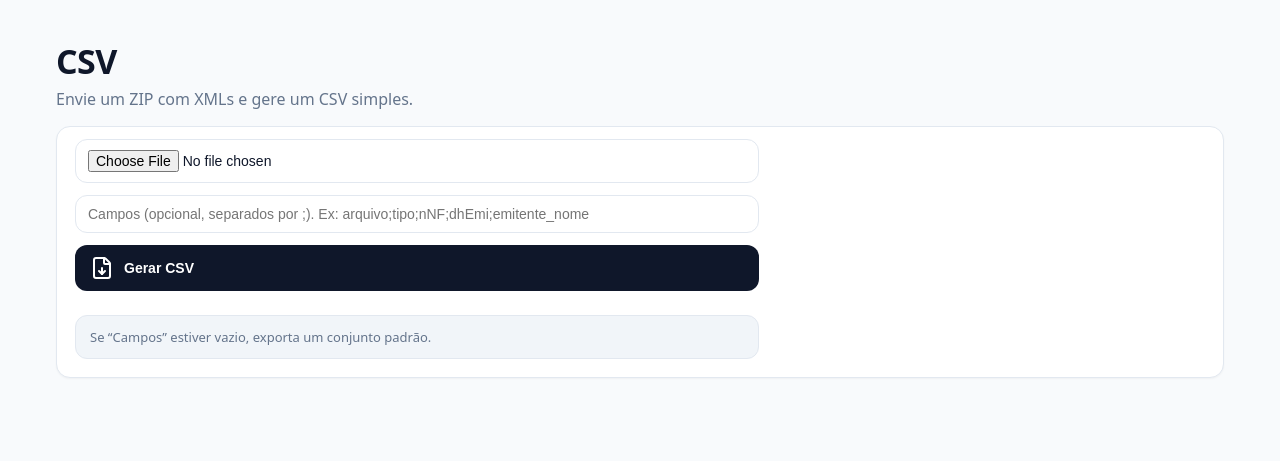
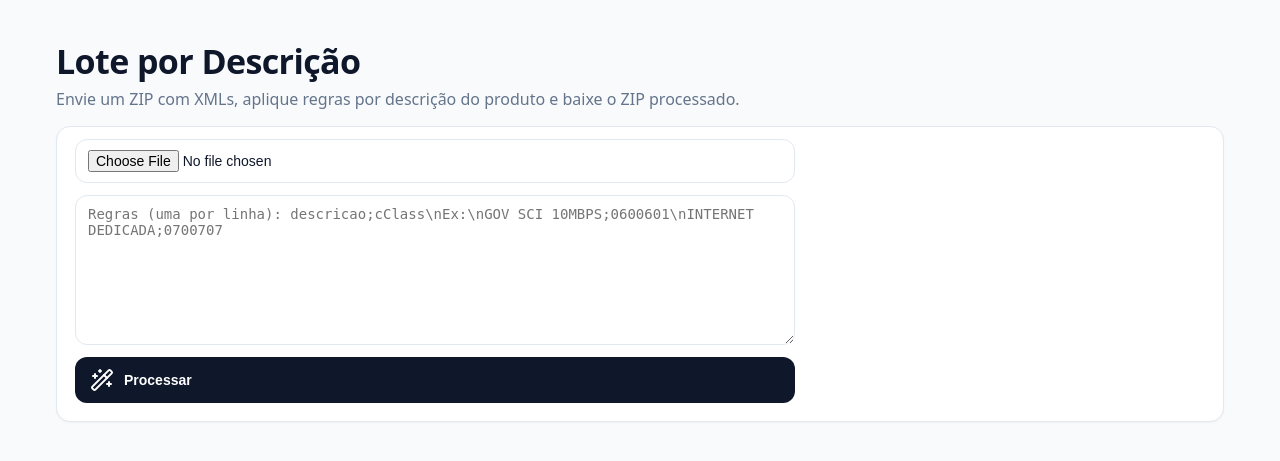
Before and after one commit to wriellgamaoliveira-pixel/troca-xml-web, a Flask app: page /csv in a window 1280 px wide. Shown: the part 63-524 px from the top of the page. Run offline with Flask 3, Linux system fonts and the light colour scheme.

Commit message:
Replace /csv with lote por descricao cClass updater

```diff
--- a/app.py
+++ b/app.py
@@ -10,7 +10,6 @@ import io
 import threading
 import time
 
-import pandas as pd
 from lxml import etree
 
 app = Flask(__name__)
@@ -1059,55 +1058,131 @@ def api_resumo_status():
     return jsonify(st)
 
 # =========================================================
-# CSV export (mantém simples)
+# Lote por descrição (substitui funcionalidade antiga do CSV)
 # =========================================================
+def _parse_regras_descricao(regras_texto: str):
+    regras = []
+    for ln in (regras_texto or "").splitlines():
+        ln = ln.strip()
+        if not ln or ";" not in ln:
+            continue
+        desc, cclass = [x.strip() for x in ln.split(";", 1)]
+        if not desc or not cclass:
+            continue
+        regras.append((desc.lower(), cclass))
+    return regras
+
+
+def upsert_child_text(parent, tag, value, ns_uri):
+    tag_full = f"{{{ns_uri}}}{tag}" if ns_uri else tag
+    el = parent.find(tag_full)
+    if el is None:
+        el = etree.SubElement(parent, tag_full)
+    el.text = value
+
+
 @app.route("/api/csv/gerar", methods=["POST"])
 def api_csv_gerar():
     try:
         if "zip_xmls" not in request.files:
             return jsonify({"success": False, "error": "Envie o ZIP no campo zip_xmls"}), 400
+
         zf = request.files["zip_xmls"]
         if not zf.filename.lower().endswith(".zip"):
             return jsonify({"success": False, "error": "Envie um arquivo .zip"}), 400
 
-        campos = (request.form.get("campos", "") or "").strip()
-        requested = [c.strip() for c in campos.split(";") if c.strip()] if campos else []
+        regras = _parse_regras_descricao(request.form.get("regras_descricao_cclass", ""))
+        if not regras:
+            return jsonify({"success": False, "error": "Informe regras válidas no formato descricao;cClass"}), 400
 
-        rows = []
-        with zipfile.ZipFile(io.BytesIO(zf.read()), "r") as zip_in:
-            for name in zip_in.namelist():
+        sid = str(uuid.uuid4())
+        out_zip_path = os.path.join(UPLOADS_DIR, f"lote_descricao_{sid}.zip")
+
+        total_xml = 0
+        changed_files = 0
+        total_changes = 0
+        errors = 0
+
+        with zipfile.ZipFile(io.BytesIO(zf.read()), "r") as zin, zipfile.ZipFile(out_zip_path, "w", compression=zipfile.ZIP_DEFLATED) as zout:
+            for name in zin.namelist():
                 if not name.lower().endswith(".xml"):
                     continue
-                d = parse_xml_any(zip_in.read(name))
-                if "error" in d:
-                    continue
-                row = {
-                    "arquivo": name,
-                    "tipo": d.get("tipo"),
-                    "nNF": d.get("nNF"),
-                    "serie": d.get("serie"),
-                    "cNF": d.get("cNF"),
-                    "dhEmi": d.get("dhEmi"),
-                    "emitente_nome": (d.get("emitente") or {}).get("xNome"),
-                    "emitente_doc": (d.get("emitente") or {}).get("CNPJ"),
-                    "dest_nome": (d.get("destinatario") or {}).get("xNome"),
-                    "dest_doc": (d.get("destinatario") or {}).get("doc"),
-                    "total_vProd": (d.get("totais") or {}).get("vProd"),
-                }
-                if requested:
-                    row = {k: row.get(k) for k in requested if k in row}
-                    if "arquivo" not in row:
-                        row["arquivo"] = name
-                rows.append(row)
 
-        if not rows:
-            return jsonify({"success": False, "error": "Nenhum XML válido encontrado no ZIP"}), 400
+                total_xml += 1
+                try:
+                    root = etree.fromstring(zin.read(name))
+                    ns_uri = root.tag.split("}")[0].strip("{") if "}" in root.tag else ""
+                    ns = {"nfe": ns_uri} if ns_uri else {}
 
-        df = pd.DataFrame(rows)
-        csv_bytes = df.to_csv(index=False).encode("utf-8")
-        return send_file(io.BytesIO(csv_bytes), as_attachment=True, download_name="export.csv", mimetype="text/csv")
+                    dets = root.findall(".//nfe:det", ns) if ns else root.findall(".//det")
+                    file_changes = 0
+
+                    for det in dets:
+                        prod = det.find("nfe:prod", ns) if ns else det.find("prod")
+                        if prod is None:
+                            continue
+
+                        xprod = (prod.findtext("nfe:xProd", default="", namespaces=ns) if ns else prod.findtext("xProd", default="")) or ""
+                        xprod_lower = xprod.lower()
+
+                        for desc_rule, cclass_rule in regras:
+                            if desc_rule in xprod_lower:
+                                current = prod.findtext("nfe:cClass", default="", namespaces=ns) if ns else prod.findtext("cClass", default="")
+                                if (current or "").strip() != cclass_rule:
+                                    upsert_child_text(prod, "cClass", cclass_rule, ns_uri)
+                                    file_changes += 1
+                                break
+
+                    if file_changes > 0:
+                        changed_files += 1
+                        total_changes += file_changes
+
+                    zout.writestr(name, etree.tostring(root, encoding="utf-8", xml_declaration=True))
+                except Exception:
+                    errors += 1
+
+        r_setex(
+            f"csv:lote:{sid}",
+            SUMMARY_TTL,
+            {
+                "output_path": out_zip_path,
+                "total_xml": total_xml,
+                "changed_files": changed_files,
+                "total_changes": total_changes,
+                "errors": errors,
+            },
+        )
+
+        return jsonify(
+            {
+                "success": True,
+                "session_id": sid,
+                "total_xml": total_xml,
+                "changed_files": changed_files,
+                "total_changes": total_changes,
+                "errors": errors,
+            }
+        )
     except Exception as e:
         return jsonify({"success": False, "error": str(e)}), 500
+
+
+@app.route("/api/csv/baixar/<sid>")
+def api_csv_baixar(sid):
+    data = r_get_json(f"csv:lote:{sid}")
+    if not data:
+        return jsonify({"success": False, "error": "Sessão não encontrada"}), 404
+
+    out_path = data.get("output_path")
+    if not out_path or not os.path.exists(out_path):
+        return jsonify({"success": False, "error": "Arquivo processado não encontrado"}), 404
+
+    return send_file(
+        out_path,
+        as_attachment=True,
+        download_name=f"lote_descricao_{sid}.zip",
+        mimetype="application/zip",
+    )
 
 # =========================================================
 # Dados exemplo
--- a/templates/csv.html
+++ b/templates/csv.html
@@ -1,50 +1,67 @@
 {% extends "base.html" %}
-{% block title %}CSV - Troca XML{% endblock %}
+{% block title %}Lote por Descrição - Troca XML{% endblock %}
 
 {% block content %}
-<h1 class="page-title">CSV</h1>
-<p class="page-subtitle">Envie um ZIP com XMLs e gere um CSV simples.</p>
+<h1 class="page-title">Lote por Descrição</h1>
+<p class="page-subtitle">Envie um ZIP com XMLs, aplique regras por descrição do produto e baixe o ZIP processado.</p>
 
 <div class="card">
-  <div class="card-content" style="display:grid;gap:12px;max-width:720px;">
-    <form id="csvForm" style="display:grid;gap:12px;">
+  <div class="card-content">
+    <form id="csvForm" style="display:grid;gap:12px;max-width:720px;">
       <input class="input" type="file" id="zipCsv" name="zip_xmls" accept=".zip" required>
 
-      <input class="input" type="text" id="campos" placeholder="Campos (opcional, separados por ;). Ex: arquivo;tipo;nNF;dhEmi;emitente_nome">
+      <textarea class="input" id="regras" rows="8" placeholder="Regras (uma por linha): descricao;cClass\nEx:\nGOV SCI 10MBPS;0600601\nINTERNET DEDICADA;0700707" required></textarea>
 
-      <button class="btn" type="submit"><i data-lucide="file-down"></i> Gerar CSV</button>
+      <button class="btn" type="submit" id="btnProcessar"><i data-lucide="wand-2"></i> Processar</button>
     </form>
-    <div class="note">Se “Campos” estiver vazio, exporta um conjunto padrão.</div>
+
+    <div id="csvOut" class="note" style="display:none; margin-top:12px;">
+      <div id="csvResumo" style="margin-bottom:8px;"></div>
+      <a class="btn btn-outline" id="btnDownload" href="#"><i data-lucide="download"></i> Baixar ZIP</a>
+    </div>
   </div>
 </div>
 {% endblock %}
 
 {% block extra_js %}
 <script>
-  document.getElementById('csvForm').addEventListener('submit', async (e)=>{
+  const form = document.getElementById('csvForm');
+  const out = document.getElementById('csvOut');
+  const resumo = document.getElementById('csvResumo');
+  const btnDownload = document.getElementById('btnDownload');
+  const btnProcessar = document.getElementById('btnProcessar');
+
+  form.addEventListener('submit', async (e)=>{
     e.preventDefault();
     const f = document.getElementById('zipCsv').files[0];
     if(!f) return alert('Selecione um ZIP.');
 
+    const regras = (document.getElementById('regras').value || '').trim();
+    if(!regras) return alert('Informe ao menos uma regra no formato descricao;cClass');
+
+    out.style.display = 'none';
+    btnProcessar.disabled = true;
+
     const fd = new FormData();
     fd.append('zip_xmls', f);
-    fd.append('campos', document.getElementById('campos').value || '');
+    fd.append('regras_descricao_cclass', regras);
 
-    const r = await fetch('/api/csv/gerar', {method:'POST', body: fd});
-    if(!r.ok){
+    try{
+      const r = await fetch('/api/csv/gerar', {method:'POST', body: fd});
       const j = await r.json().catch(()=>({}));
-      return alert(j.error || 'Erro ao gerar CSV');
+      if(!r.ok || !j.success){
+        return alert(j.error || 'Erro ao processar lote por descrição');
+      }
+
+      btnDownload.href = `/api/csv/baixar/${j.session_id}`;
+      resumo.textContent = `XMLs: ${j.total_xml || 0} | Arquivos alterados: ${j.changed_files || 0} | Alterações: ${j.total_changes || 0} | Erros: ${j.errors || 0}`;
+      out.style.display = 'block';
+      window.scrollTo({ top: document.body.scrollHeight, behavior: 'smooth' });
+    }catch(err){
+      alert(err.message || 'Erro ao processar lote por descrição');
+    }finally{
+      btnProcessar.disabled = false;
     }
-
-    const blob = await r.blob();
-    const url = URL.createObjectURL(blob);
-    const a = document.createElement('a');
-    a.href = url;
-    a.download = 'export.csv';
-    document.body.appendChild(a);
-    a.click();
-    a.remove();
-    URL.revokeObjectURL(url);
   });
 </script>
 {% endblock %}
```
